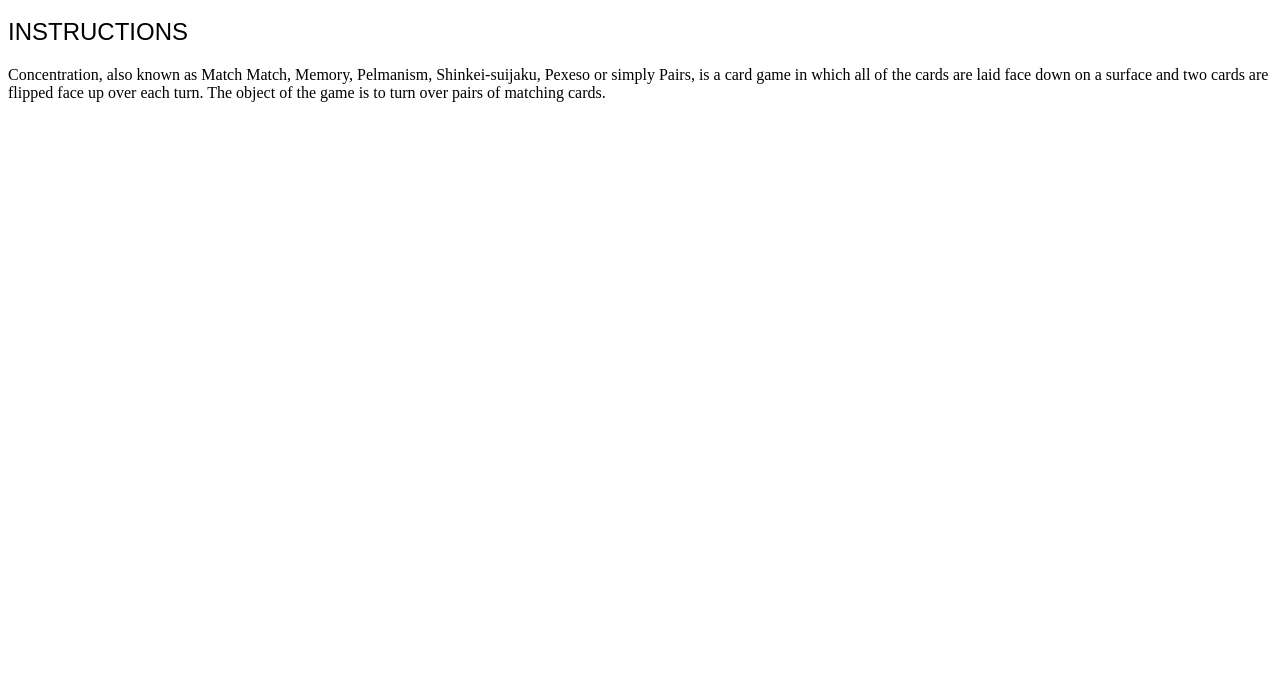
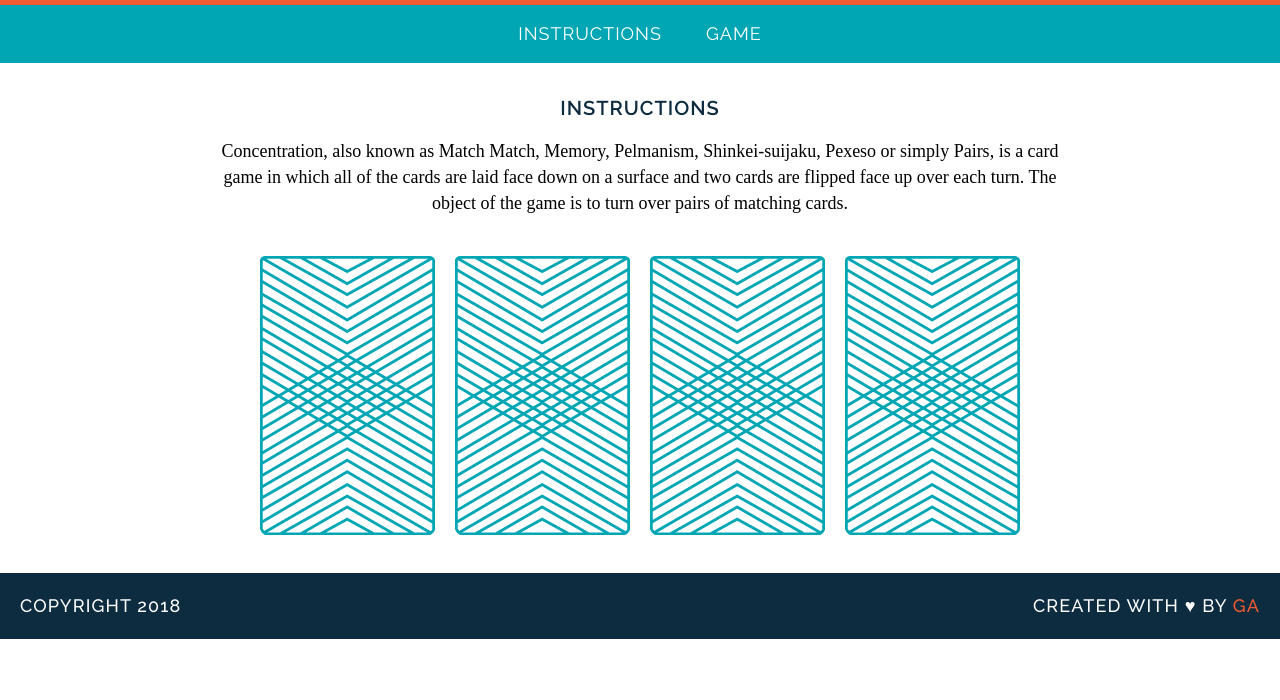
Before and after one commit to Marichka94/wdi-fundamentals-memorygame, a plain HTML site: page index.html in a window 1280 px wide. Shown: the part 100-800 px from the top of the page. Drawn offline with Linux system fonts and the light colour scheme; a web font is replaced by a local one.

```diff
--- /dev/null
+++ b/css/reset.css
@@ -0,0 +1,48 @@
+/* http://meyerweb.com/eric/tools/css/reset/
+   v2.0 | 20110126
+   License: none (public domain)
+*/
+
+html, body, div, span, applet, object, iframe,
+h1, h2, h3, h4, h5, h6, p, blockquote, pre,
+a, abbr, acronym, address, big, cite, code,
+del, dfn, em, img, ins, kbd, q, s, samp,
+small, strike, strong, sub, sup, tt, var,
+b, u, i, center,
+dl, dt, dd, ol, ul, li,
+fieldset, form, label, legend,
+table, caption, tbody, tfoot, thead, tr, th, td,
+article, aside, canvas, details, embed,
+figure, figcaption, footer, header, hgroup,
+menu, nav, output, ruby, section, summary,
+time, mark, audio, video {
+	margin: 0;
+	padding: 0;
+	border: 0;
+	font-size: 100%;
+	font: inherit;
+	vertical-align: baseline;
+}
+/* HTML5 display-role reset for older browsers */
+article, aside, details, figcaption, figure,
+footer, header, hgroup, menu, nav, section {
+	display: block;
+}
+body {
+	line-height: 1;
+}
+ol, ul {
+	list-style: none;
+}
+blockquote, q {
+	quotes: none;
+}
+blockquote:before, blockquote:after,
+q:before, q:after {
+	content: '';
+	content: none;
+}
+table {
+	border-collapse: collapse;
+	border-spacing: 0;
+}
--- a/css/style.css
+++ b/css/style.css
@@ -1,8 +1,86 @@
+body {
+	text-align: center;
+	margin: 0 auto;
+}
+h1, h2 {
+	font-family: "Raleway", sans-serif;
+	text-transform: uppercase;
+	letter-spacing: 1px;
+	color: #0D2C40;
+}
+h1 {
+	font-weight: 400;
+	font-size: 45px;
+	color: #FFFFFF;
+}
+h2 {
+	font-size: 20px;
+	font-weight: 600;
+	padding: 20px;
+	margin-top: -20px;
+}
+p {
+	font-family: "Droid Serif", serif;
+	line-height: 26px;
+	font-size: 18px;
+}
+nav {
+	background-color: #00A6B3;
+	color: #FFFFFF;
+	padding: 20px;
+}
 a {
 	text-decoration: none;
+	font-family: "Raleway";
+	color: #FFFFFF;
+	text-transform: uppercase;
+	letter-spacing: 1px;
+	font-weight: 400;
+	font-size: 18px;
+	margin: 0 20px;
+	border-bottom: 2px solid transparent;
 }
-h1, h2 {
-	font-family: Arial, sans-serif;
-	font-weight: lighter;
+a:hover {
+	border-color: white;
+}
+header {
+	background-color: #F15B31;
+	color: #FFFFFF;
+	padding: 30px 20px;
+}
+main {
+	width: 850px;
+	margin: 35px auto;
+}
+img {
+	margin: 40px 8px 0;
+}
+footer {
 	text-transform: uppercase;
+	padding: 20px;
+	background-color: #0D2C40;
+	color: white;
+	font-size: 14px;
+	letter-spacing: .08em;
+	font-weight: 500;
 }
+.copyright, .message {
+	font-family: "Raleway";
+}
+.copyright {
+	float: left;
+}
+.message {
+	float: right;
+}
+.clearfix:after {
+	visibility: hidden;
+	display: block;
+	content: " ";
+	clear: both;
+	height: 0;
+	font-size: 0;
+}
+.name {
+	color: #F15B31;
+}
--- a/index.html
+++ b/index.html
@@ -3,15 +3,37 @@
 	<head>
 		<meta charset="utf-8">
 		<title>Memory Card Game</title>
+		<link href="https://fonts.googleapis.com/css?family=Droid+Serif|Raleway:400,500,600,700" rel="stylesheet">
+		<link rel="stylesheet" type="text/css" href="css/reset.css" />
 		<link rel="stylesheet" type="text/css" href="css/style.css" />
 	</head>
 	<body>
+
+		<header>
 		<h1>Memory Game</h1>
-		<a href="#">Instructions</a>
-		<a href="#">Game</a>
-		<!-- Add another link/subgeading about Memory Games importance -->
-		<h2>Instructions</h2>
-		<p>Concentration, also known as Match Match, Memory, Pelmanism, Shinkei-suijaku, Pexeso or simply Pairs, is a card game in which all of the cards are laid face down on a surface and two cards are flipped face up over each turn. The object of the game is to turn over pairs of matching cards.</p>
+		</header>
+
+		<nav>
+			<a href="#instructions">Instructions</a>
+			<a href="#game">Game</a>
+	<!-- Add another link/subgeading about Memory Games importance -->
+		</nav>
+
+		<main>
+			<h2 id="instructions">Instructions</h2>
+			<p>Concentration, also known as Match Match, Memory, Pelmanism, Shinkei-suijaku, Pexeso or simply Pairs, is a card game in which all of the cards are laid face down on a surface and two cards are flipped face up over each turn. The object of the game is to turn over pairs of matching cards.</p>
+			<div id="game">
+				<img src="images/back.png" alt="Queen of Diamonds" />
+				<img src="images/back.png" alt="Queen of Hearts" />
+				<img src="images/back.png" alt="King of Diamonds" />
+				<img src="images/back.png" alt="King of Hearts" />
+			</div>
+		</main>
 		<!-- Add footer with personal information -->
+		<footer class="clearfix">
+			<p class="copyright">Copyright 2018</p>
+			<p class="message">Created with &hearts; by <span class="name">GA</span></p>
+		</footer>
+		<script src="js/main.js"></script>
 	</body>
 </html>
--- /dev/null
+++ b/js/main.js
@@ -0,0 +1,7 @@
+console.log("Up and running!");
+var cardOne = "queen";
+var cardTwo = "queen";
+var cardThree = "king";
+var cardFour = "king";
+console.log("User flipped " + cardOne);
+console.log("User flipped " + cardThree);
```
Also changed, not shown: images/back.png (added), images/king-of-diamonds.png (added), images/king-of-hearts.png (added), images/queen-of-diamonds.png (added), images/queen-of-hearts.png (added).
